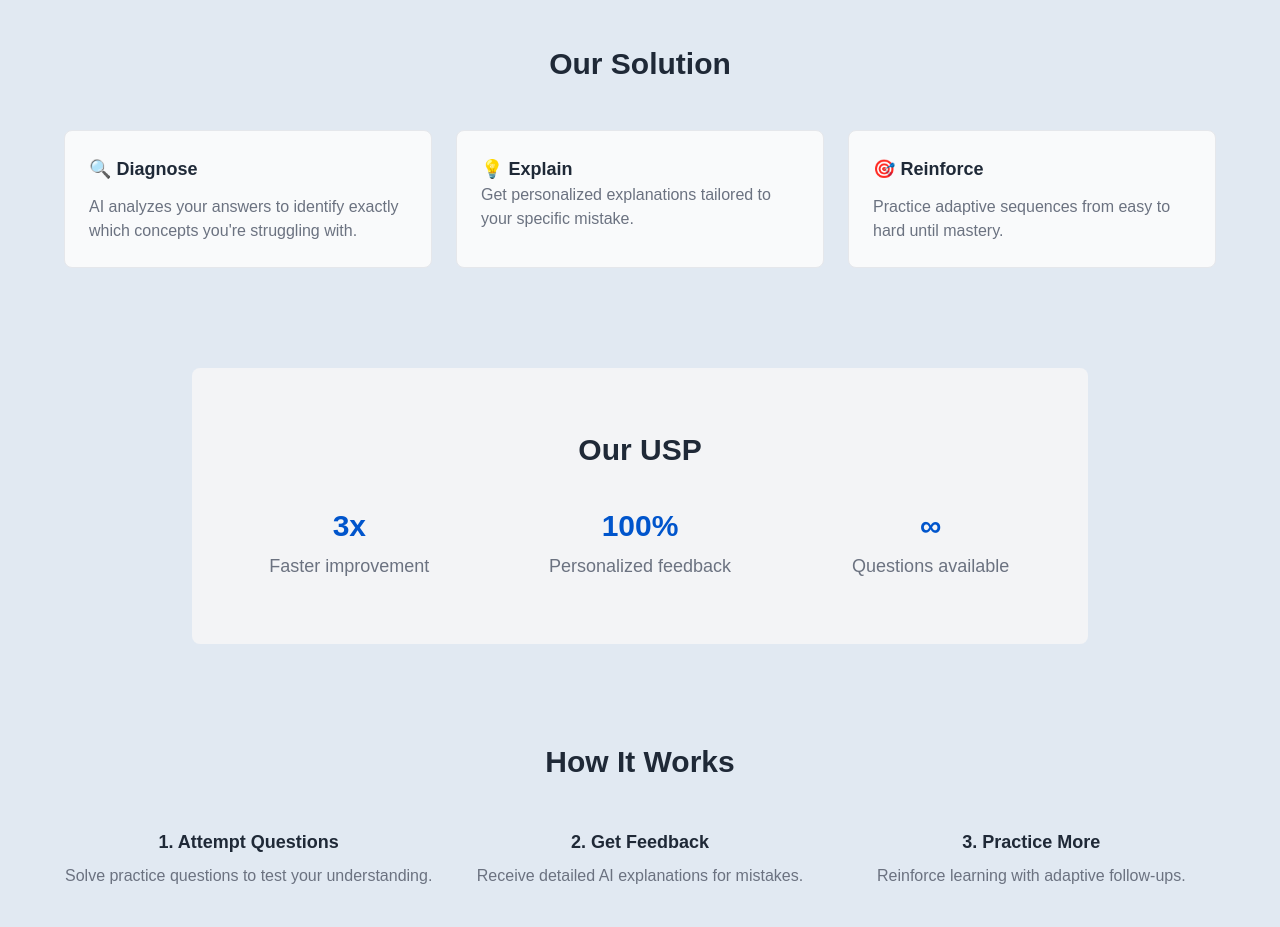
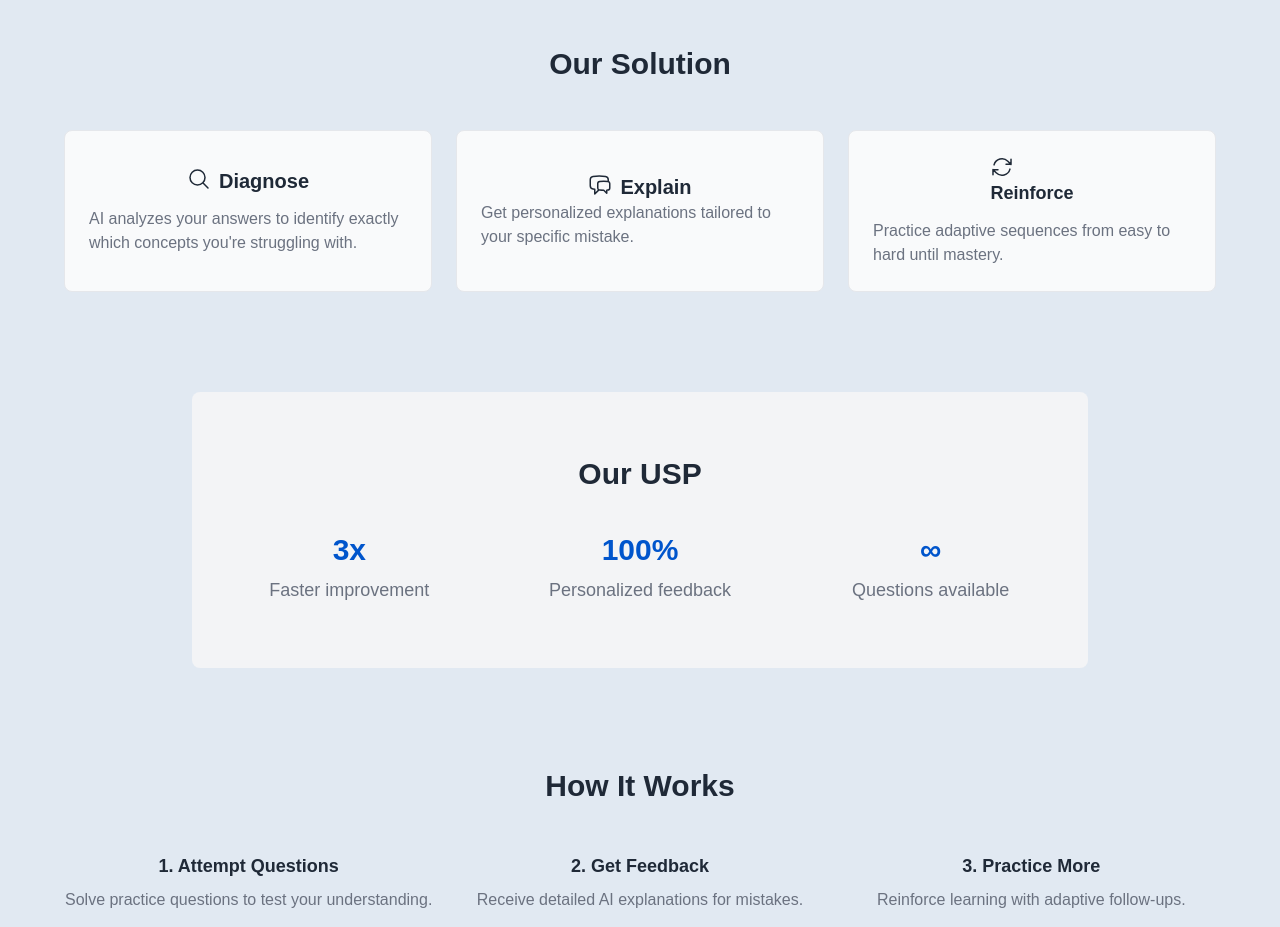
Before and after one commit to mahimagupta-droid/Matrix-3.0---BrainLoop, a Next.js app: page / in a window 1280 px wide. Shown: the part 800-1727 px from the top of the page. Built offline with nearby package versions, Linux system fonts and the light colour scheme; no server answers.

Commit message:
replacing icons

```diff
--- a/package.json
+++ b/package.json
@@ -10,8 +10,11 @@
   },
   "dependencies": {
     "@clerk/nextjs": "^7.0.8",
+    "@heroicons/react": "^2.2.0",
+    "@heroicons/vue": "^2.2.0",
     "axios": "^1.14.0",
     "dotenv": "^17.4.1",
+    "lucide": "^1.7.0",
     "lucide-react": "^1.7.0",
     "mongoose": "^9.4.1",
     "next": "16.2.2",
--- a/src/app/page.tsx
+++ b/src/app/page.tsx
@@ -1,4 +1,5 @@
 import Link from "next/link";
+import { MagnifyingGlassIcon, ChatBubbleLeftRightIcon, ArrowPathIcon } from '@heroicons/react/24/outline';
 
 export default function HomePage() {
   return (
@@ -32,7 +33,7 @@ export default function HomePage() {
             The Problem
           </h2>
           <p className="text-(--card-textColor) leading-relaxed">
-            Traditional practice questions tell you if you're wrong, but not WHY.
+            Traditional practice questions tell you if you&apos;re wrong, but not WHY.
             You repeat the same mistakes, lose confidence, and struggle with topics.
             Without personalized feedback, improvement slows down.
           </p>
@@ -44,20 +45,29 @@ export default function HomePage() {
             Our Solution
           </h2>
           <div className="grid md:grid-cols-3 gap-6">
-            <div className="bg-(--card) p-6 rounded-lg border border-(--border) flex flex-col gap-3 hover:shadow-md transition">
-              <h3 className="text-lg font-semibold">🔍 Diagnose</h3>
+            <div className="bg-(--card) p-6 rounded-lg border border-(--border) flex flex-col gap-3 hover:shadow-md transition justify-center items-center">
+              <h3 className="text-xl font-semibold flex gap-2">
+                <MagnifyingGlassIcon width={24} height={24} />
+                Diagnose
+              </h3>
               <p className="text-(--card-textColor)">
                 AI analyzes your answers to identify exactly which concepts you&apos;re struggling with.
               </p>
             </div>
-            <div className="bg-(--card) p-6 rounded-lg border border-(--border) flex flex-col gap3 hover:shadow-md transition">
-              <h3 className="text-lg font-semibold">💡 Explain</h3>
+            <div className="bg-(--card) p-6 rounded-lg border border-(--border) flex flex-col gap3 hover:shadow-md transition justify-center items-center">
+              <h3 className="text-xl font-semibold flex gap-2">
+                <ChatBubbleLeftRightIcon width={24} height={24} />
+                Explain
+              </h3>
               <p className="text-(--card-textColor)">
                 Get personalized explanations tailored to your specific mistake.
               </p>
             </div>
-            <div className="bg-(--card) p-6 rounded-lg border border-(--border) flex flex-col gap-3 hover:shadow-md transition">
-              <h3 className="text-lg font-semibold">🎯 Reinforce</h3>
+            <div className="bg-(--card) p-6 rounded-lg border border-(--border) flex flex-col gap-3 hover:shadow-md transition justify-center items-center">
+              <h3 className="text-lg font-semibold">
+                <ArrowPathIcon width={24} height={24} />
+                Reinforce
+              </h3>
               <p className="text-(--card-textColor)">
                 Practice adaptive sequences from easy to hard until mastery.
               </p>
```
Also changed, not shown: 1 other file (tests, documents, lock files or other folders).
